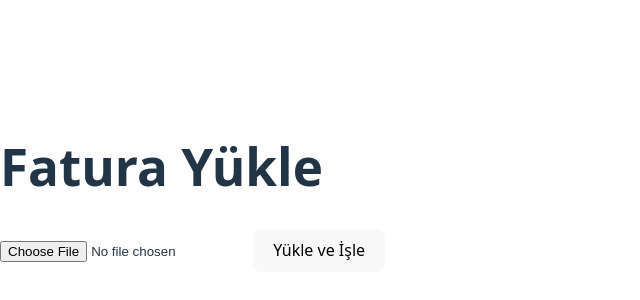
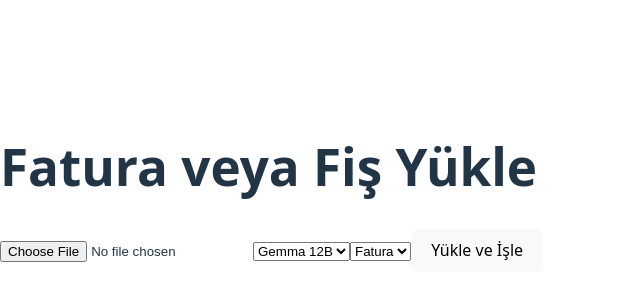
Before and after one commit to mertokocum/invoice-web, a React (Vite) app in the folder frontend/: page /upload in a window 1280 px wide. Shown: the part 212-512 px from the top of the page, without its empty margins (0-640 px from the left). Built offline with nearby package versions, Linux system fonts and the light colour scheme.

Commit message:
fiş/fatura seçme modülü + model seçme modülü. (llama 2:7b olmuyor çünkü eski olduğu için python kodu revize edilmişti)

```diff
--- a/frontend/src/pages/Upload.jsx
+++ b/frontend/src/pages/Upload.jsx
@@ -4,6 +4,8 @@ import { useNavigate } from 'react-router-dom'
 
 function Upload() {
   const [file, setFile] = useState(null)
+  const [model, setModel] = useState("gemma3:12b")
+  const [docType, setDocType] = useState("fatura")
   const [loading, setLoading] = useState(false)
   const [error, setError] = useState(null)
   const navigate = useNavigate()
@@ -21,6 +23,8 @@ function Upload() {
 
     const formData = new FormData()
     formData.append('file', file)
+    formData.append('model', model)
+    formData.append('docType', docType)
 
     try {
       const token = localStorage.getItem('token')
@@ -42,9 +46,30 @@ function Upload() {
 
   return (
     <div className="flex flex-col items-center justify-center h-screen bg-gray-100">
-      <h1 className="text-2xl font-semibold mb-4">Fatura Yükle</h1>
+      <h1 className="text-2xl font-semibold mb-4">Fatura veya Fiş Yükle</h1>
       <form onSubmit={handleSubmit} className="bg-white p-6 rounded shadow space-y-4 w-96">
         <input type="file" onChange={handleFileChange} className="w-full" />
+
+        <select
+          value={model}
+          onChange={(e) => setModel(e.target.value)}
+          className="w-full p-2 border rounded"
+        >
+          <option value="gemma3:12b">Gemma 12B</option>
+          <option value="llama3:8b">LLaMA 3 8B</option>
+          <option value="llama2:7b">LLaMA 2 7B</option>
+
+        </select>
+
+        <select
+          value={docType}
+          onChange={(e) => setDocType(e.target.value)}
+          className="w-full p-2 border rounded"
+        >
+          <option value="fatura">Fatura</option>
+          <option value="fis">Fiş</option>
+        </select>
+
         <button
           type="submit"
           disabled={loading}
@@ -52,6 +77,7 @@ function Upload() {
         >
           {loading ? 'Yükleniyor...' : 'Yükle ve İşle'}
         </button>
+
         {error && <p className="text-red-500 text-sm">{error}</p>}
       </form>
     </div>
```
Also changed, not shown: 2 other files (tests, documents, lock files or other folders).
